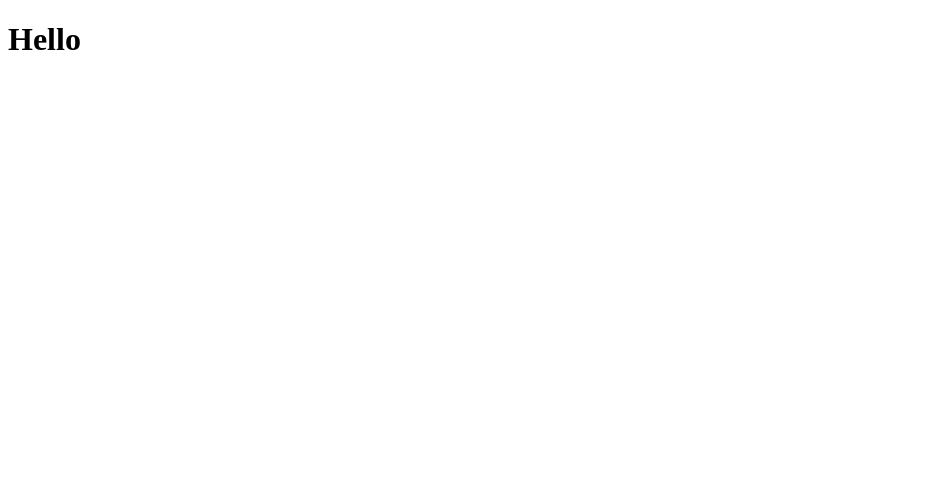
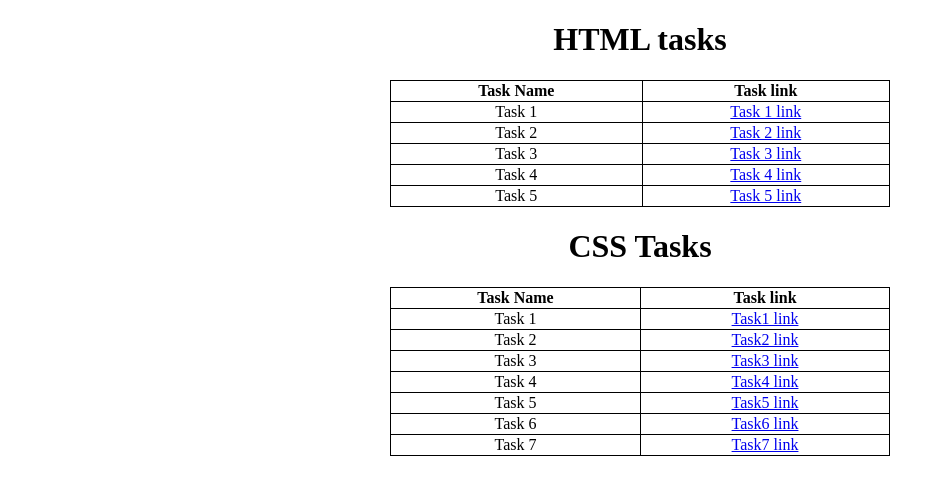
Before and after one commit to SAJAN1063/MERN-INTERNSHIP, a plain HTML site: page index.html in a window 1280 px wide. Shown: the whole page, without its empty margins (0-945 px from the left). Drawn offline with Linux system fonts and the light colour scheme.

Commit message:
Update index.html

```diff
--- a/index.html
+++ b/index.html
@@ -1,12 +1,87 @@
-
 <!DOCTYPE html>
 <html lang="en">
 <head>
     <meta charset="UTF-8">
     <meta name="viewport" content="width=device-width, initial-scale=1.0">
     <title>Document</title>
+    <style>
+        table,tr,td,th{
+            border: 1px solid black;
+            border-collapse: collapse;
+            width: 500px;
+            text-align: center;
+        }
+        table{
+            margin-left: auto;
+            margin-right: auto;
+        }
+        h1{
+            text-align: center;
+        }
+    </style>
 </head>
 <body>
-    <h1>Hello </h1>
+    <h1>HTML tasks</h1>
+    <table>
+        <tr>
+            <th>Task Name</th>
+            <th>Task link</th>
+        </tr>
+        <tr>
+            <td>Task 1</td>
+            <td><a href="Task1.html">Task 1 link</a></td>
+        </tr>
+        <tr>
+            <td>Task 2</td>
+            <td><a href="Task2.html">Task 2 link</a></td>
+        </tr>
+        <tr>
+            <td>Task 3</td>
+            <td><a href="Task3.html">Task 3 link</a></td>
+        </tr>
+        <tr>
+            <td>Task 4</td>
+            <td><a href="Task4.html">Task 4 link</a></td>
+        </tr>
+        <tr>
+            <td>Task 5</td>
+            <td><a href="Task5.html">Task 5 link</a></td>
+        </tr>
+    </table>
+    <h1>CSS Tasks</h1>
+    <table>
+        <tr>
+            <th>Task Name</th>
+            <th>Task link</th>
+        </tr>
+        <tr>
+            <td>Task 1</td>
+            <td><a href="task1css.html">Task1 link</a></td>
+        </tr>
+        <tr>
+            <td>Task 2</td>
+            <td><a href="task2css.html">Task2 link</a></td>
+        </tr>
+        <tr>
+            <td>Task 3</td>
+            <td><a href="task3css.html">Task3 link</a></td>
+        </tr>
+        <tr>
+            <td>Task 4</td>
+            <td><a href="task4css.html">Task4 link</a></td>
+        </tr>
+        <tr>
+            <td>Task 5</td>
+            <td><a href="task5css.html">Task5 link</a></td>
+        </tr>
+        <tr>
+            <td>Task 6</td>
+            <td><a href="task6css.html">Task6 link</a></td>
+        </tr>
+        <tr>
+            <td>Task 7</td>
+            <td><a href="task7css.html">Task7 link</a></td>
+        </tr>
+    </table>
 </body>
 </html>
```
